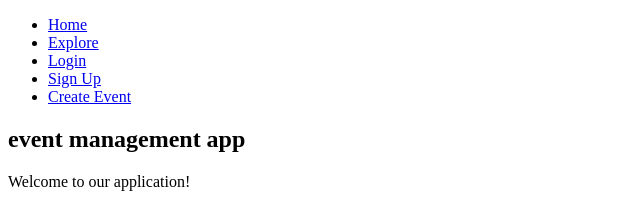
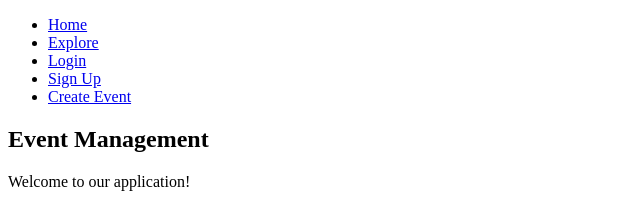
Before and after one commit to rjeremypaul/eventmgt, a React (Create React App) app: page / in a window 1280 px wide. Shown: the top 205 px of the page, without its empty margins (0-640 px from the left). Built offline with nearby package versions, Linux system fonts and the light colour scheme.

Commit message:
Update Home.js
direct getstarted to signup

```diff
--- a/src/Home.js
+++ b/src/Home.js
@@ -1,16 +1,17 @@
 // landinglayout
 import React from 'react';
+import { useNavigate } from 'react-router-dom';
 
 
 function Home() {
+  const navigate = useNavigate();
   const handleGetStartedClick = () => {
-    // Add any functionality or navigation logic when the button is clicked
-    alert('Get Started clicked!');
+    navigate('/signup');
   };
 
   return (
     <div>
-      <h2>event management app</h2>
+      <h2>Event Management</h2>
       <p>Welcome to our application!</p>
       <div>
         <button onClick={handleGetStartedClick}>Get Started</button>
```
